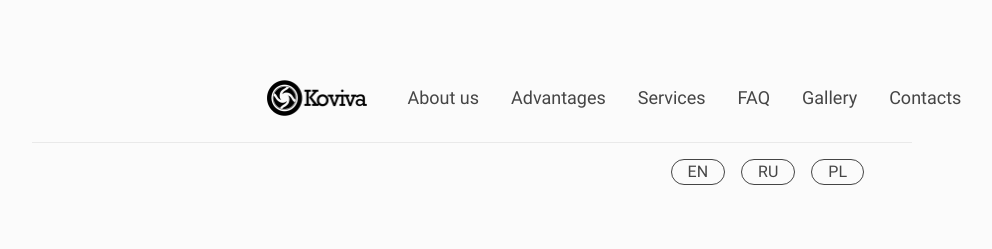
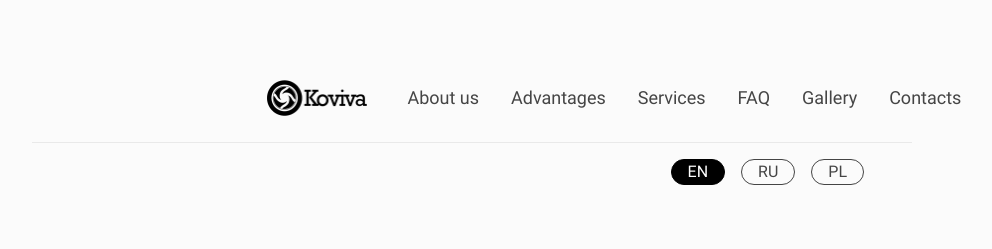
Before and after one commit to Elvinsky/koviva, a Vue app: page / in a window 1280 px wide. Shown: the top 249 px of the page, without its empty margins (168-1160 px from the left). Built offline with nearby package versions, Linux system fonts and the light colour scheme.

Commit message:
changed links, add link for resolutedevs

```diff
--- a/src/components/Contacts.vue
+++ b/src/components/Contacts.vue
@@ -37,9 +37,9 @@
           <h4>{{ $t('contacts.email') }}</h4>
           <a
             class="p1"
-            href="mailto:koviva.sp@gmail.com"
+            href="mailto:info@koviva.pl"
           >
-            koviva.sp@gmail.com
+            info@koviva.pl
           </a>
         </div>
         <EmailIcon class="contacts__content__item__icon" />
@@ -52,8 +52,6 @@
   import EmailIcon from '@/assets/icons/services/EmailIcon.vue';
   import MapIcon from '@/assets/icons/services/MapIcon.vue';
   import PhoneIcon from '@/assets/icons/services/PhoneIcon.vue';
-
-  // Your script code here
 </script>
 
 <style scoped lang="scss">
--- a/src/components/FooterComponent.vue
+++ b/src/components/FooterComponent.vue
@@ -105,7 +105,12 @@
     </div>
     <div class="icon">
       <FooterIcon />
-      <p>&#169;2024 Resolute Devs</p>
+      <a
+        href="https://resolutedevs.com/"
+        target="_blank"
+      >
+        &#169;2024 Resolute Devs
+      </a>
     </div>
   </div>
 </template>
@@ -223,7 +228,7 @@
       justify-content: start;
       gap: 32px;
 
-      p {
+      a {
         font-size: 18px;
         font-family: var(--font-roboto-regular);
         line-height: 80%;
--- a/src/components/HeaderComponent.vue
+++ b/src/components/HeaderComponent.vue
@@ -155,9 +155,11 @@
 <script setup>
   import BurgerIcon from '@/assets/icons/Mobile/BurgerIcon.vue';
   import BaseButton from '../components/common/BaseButton.vue';
-  import { ref } from 'vue';
+  import { computed, ref } from 'vue';
   import CloseBurgerIcon from '@/assets/icons/Mobile/CloseBurgerIcon.vue';
-  import { changeI18Language } from '@/i18n';
+  import { changeI18Language, i18Instance } from '@/i18n';
+
+  const lang = computed(() => i18Instance.global.locale.value);
 
   const smoothScroll = (targetId, fromBurger) => {
     const targetElement = document.getElementById(targetId);
--- a/src/i18n/index.js
+++ b/src/i18n/index.js
@@ -1,5 +1,5 @@
 
-import { isRef } from 'vue';
+import { isRef, ref } from 'vue';
 import { createI18n } from 'vue-i18n';
 
 import ru from './locales/ru.json'
@@ -19,8 +19,10 @@ const options = {
 }),
 };
 
+
 const createLocales = () => {
   const initialLocale = getInitialLocale();
+  const currentLocale = ref('')
 
   const i18Instance = createI18n({
     ...options,
@@ -46,6 +48,7 @@ const createLocales = () => {
     }
 
     setLocaleI18nStorage(locale);
+    currentLocale.value=locale
   };
 
   return {
@@ -55,4 +58,4 @@ const createLocales = () => {
   };
 };
 
-export const { changeI18Language, i18Instance, initialLocale } = createLocales();
+export const { changeI18Language, i18Instance, initialLocale, currentLocale } = createLocales();
```
